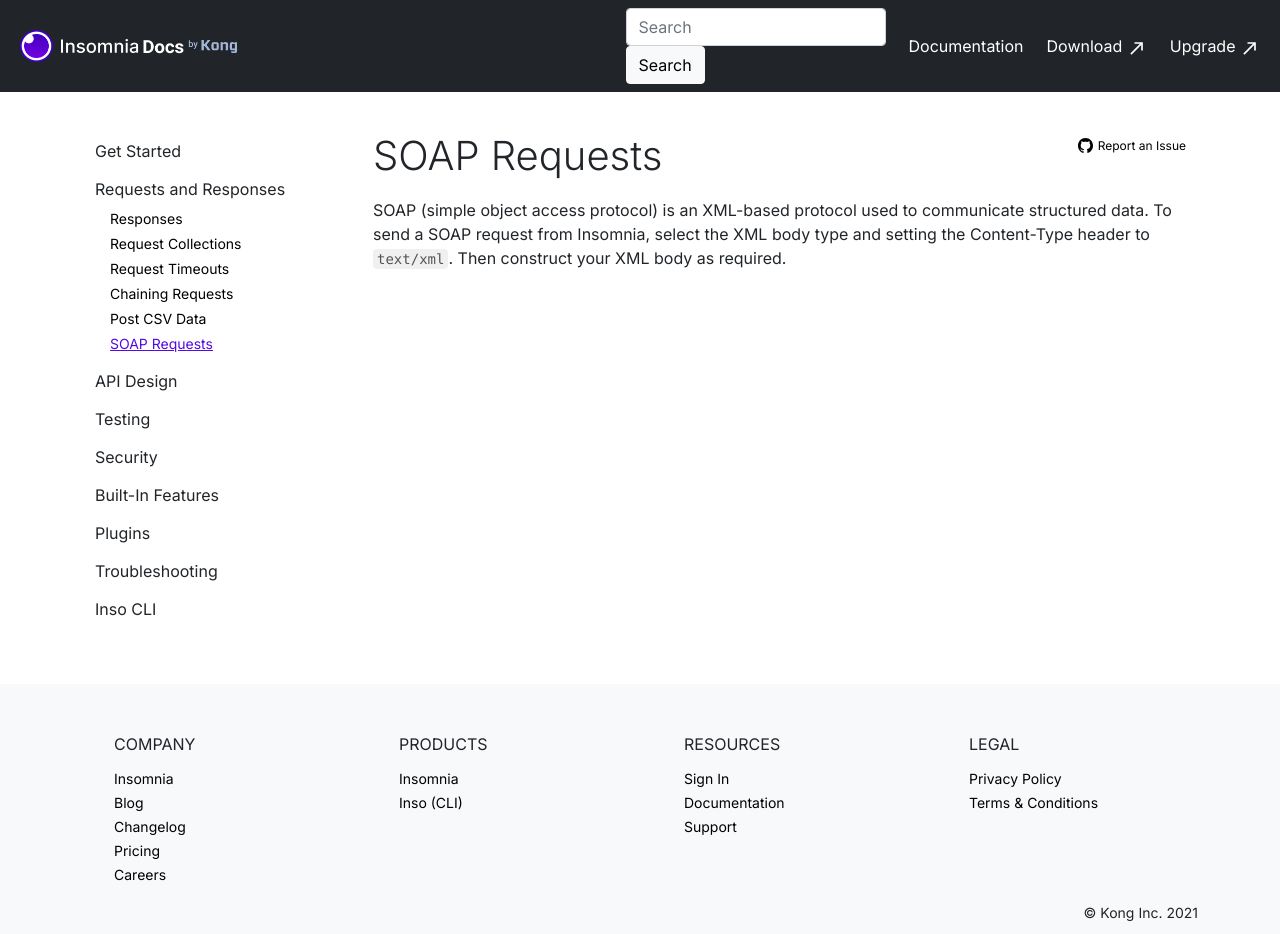
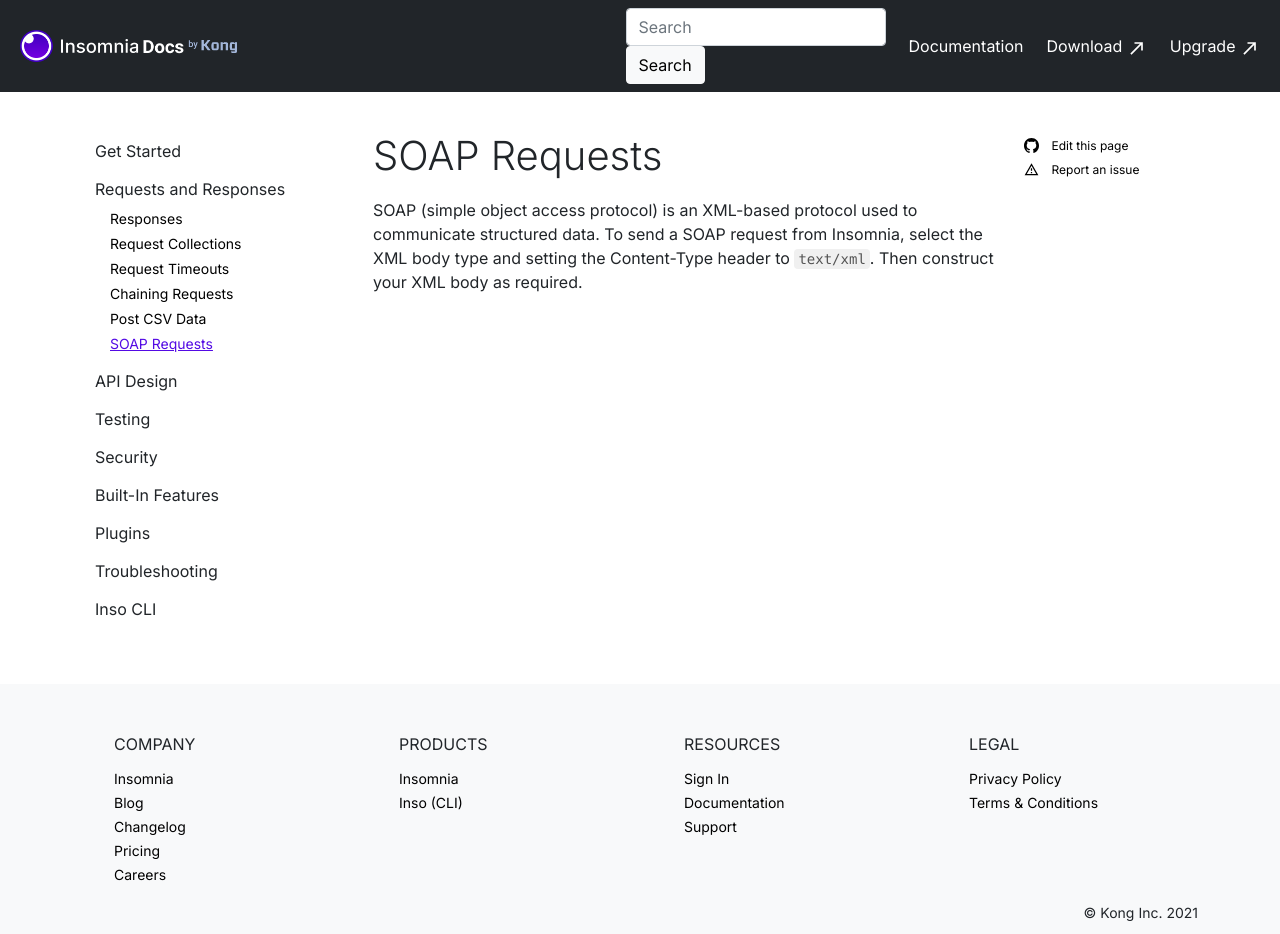
Before and after one commit to Kong/insomnia-docs, a Jekyll site: the page built from docs/insomnia/soap-requests.md, in a window 1280 px wide and 934 px high. Built offline with Jekyll 4.4.1, drawn with Linux system fonts in a browser that asks for light colours; comment, search, counter and statistics services are not loaded.

Commit message:
add back right column and add an edit button

```diff
--- a/docs/_layouts/article-detail.html
+++ b/docs/_layouts/article-detail.html
@@ -4,23 +4,29 @@
 <div class="container">
     <div class="container-fluid article-detail-container">
         <div class="row">
-            <div class="col-md-4 col-lg-3">
+            <div class="col-3">
                 {% include sidebar-nav.html %}
                 {% include anchor-links.html %}
             </div>
-            <div class="col show-anchor-links">
-                <div class="row">
-                    <div class="col">
-                        <h1>{{ page.title }}</h1>
+            <div class="col-md-6 col-lg-7 show-anchor-links">
+                <h1>{{ page.title }}</h1>
+                {{ content }}
+            </div>
+            <div class="col-md-3 col-lg-2 text-start">
+                <div class="sticky-top">
+                    <div>
+                        <span><img src="/assets/images/github-icon.svg" alt="" class="github-icon me-2"></span>
+                        <a href="https://github.com/Kong/insomnia-docs/edit/main/docs/{{ page.path }}" alt="Edit this page" class="github-link">
+                            Edit this page
+                        </a>
                     </div>
-                    <div class="col-5 col-sm-3 text-end">
-                        <span><img src="/assets/images/github-icon.svg" alt="" id="github-icon"></span>
-                        <a href="https://github.com/Kong/insomnia-docs/issues" alt="Report an Issue on GitHub" id="report-link">
-                            Report an Issue
+                    <div>
+                        <span><img src="/assets/images/report-problem-icon.svg" alt="" class="github-icon me-2"></span>
+                        <a href="https://github.com/Kong/insomnia-docs/issues" alt="Report an issue" class="github-link">
+                            Report an issue
                         </a>
                     </div>
                 </div>
-                {{ content }}
             </div>
         </div>
     </div>
--- a/docs/assets/css/styles.scss
+++ b/docs/assets/css/styles.scss
@@ -19,8 +19,18 @@
     max-height: 35px;
 }
 
-#github-icon {
+.github-icon {
     max-width: 15px;
+}
+
+.github-link {
+    font-size: 12px;
+    color: black;
+    text-decoration: none;
+
+    &:hover {
+        text-decoration: underline;
+    }
 }
 
 #inso-cli-logo {
@@ -103,16 +113,6 @@
     padding: 20px;
     border-radius: 5px;
     overflow-x: auto;
-}
-
-#report-link {
-    font-size: 12px;
-    color: black;
-    text-decoration: none;
-
-    &:hover {
-        text-decoration: underline;
-    }
 }
 
 code {
```
Also changed, not shown: docs/assets/images/report-problem-icon.svg (added).
